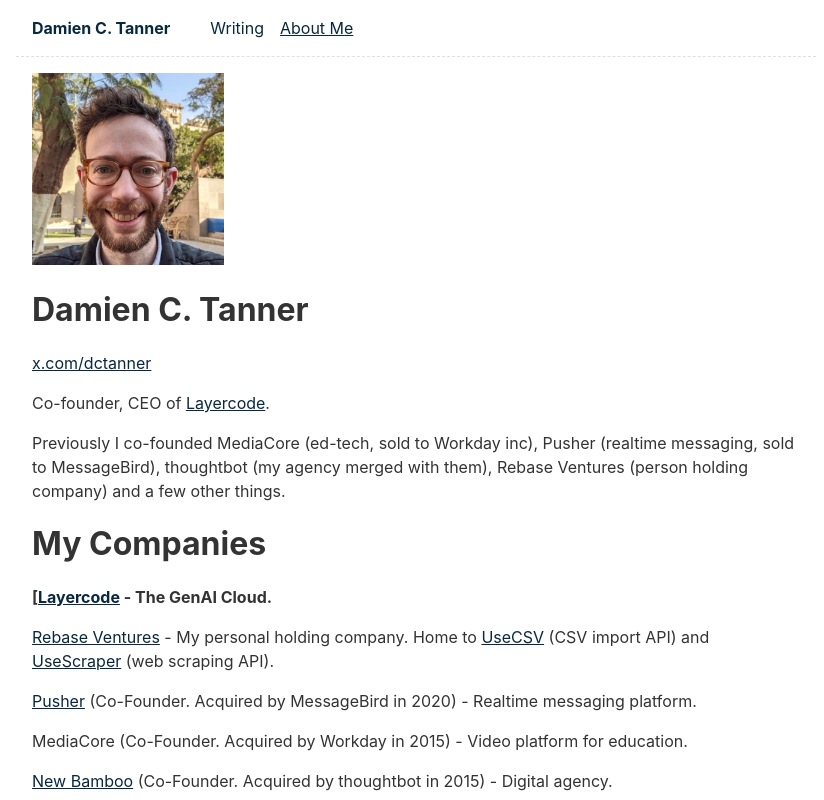
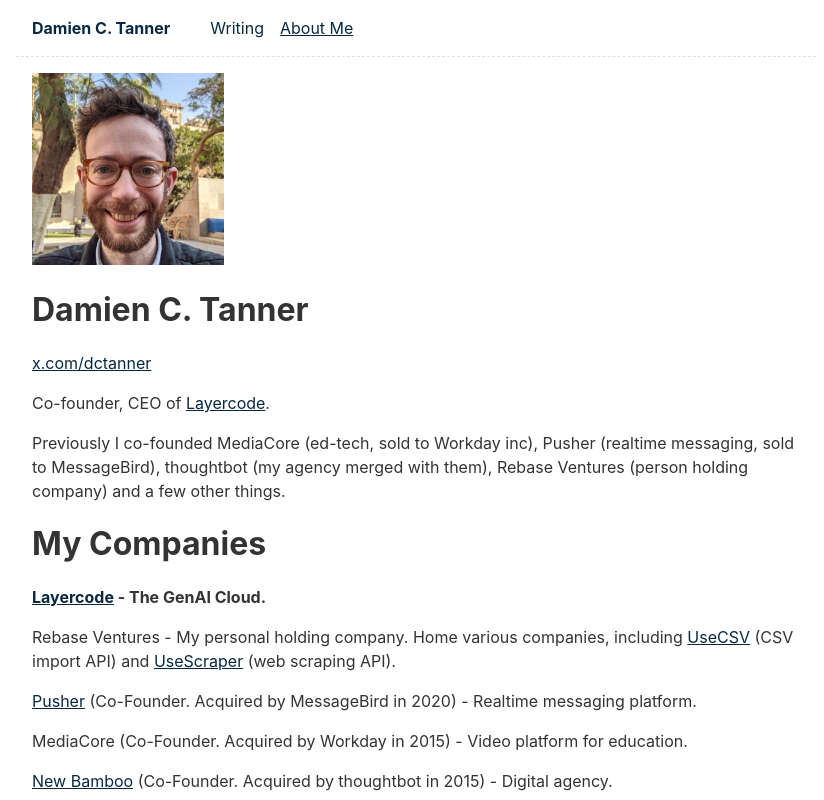
Before and after one commit to dctanner/dctanner.github.io, an Eleventy site: page content/about/index.md in a window 1280 px wide. Shown: the top 800 px of the page, without its empty margins (224-1048 px from the left). Built offline with nearby package versions, Linux system fonts and the light colour scheme; Eleventy itself is replaced by a stand-in of ours; files that its build step writes are made by us from their sources.

Commit message:
Update index.md

```diff
--- a/content/about/index.md
+++ b/content/about/index.md
@@ -17,9 +17,9 @@
 
 # My Companies
 
-**[[Layercode](https://layercode.com) - The GenAI Cloud.**
+**[Layercode](https://layercode.com) - The GenAI Cloud.**
 
-[Rebase Ventures](http://rebase.ventures) - My personal holding company. Home to [UseCSV](https://UseCSV.com) (CSV import API) and [UseScraper](https://usescraper.com) (web scraping API).
+Rebase Ventures - My personal holding company. Home various companies, including [UseCSV](https://UseCSV.com) (CSV import API) and [UseScraper](https://usescraper.com) (web scraping API).
 
 [Pusher](http://pusher.com) (Co-Founder. Acquired by MessageBird in 2020) - Realtime messaging platform.
 
```
